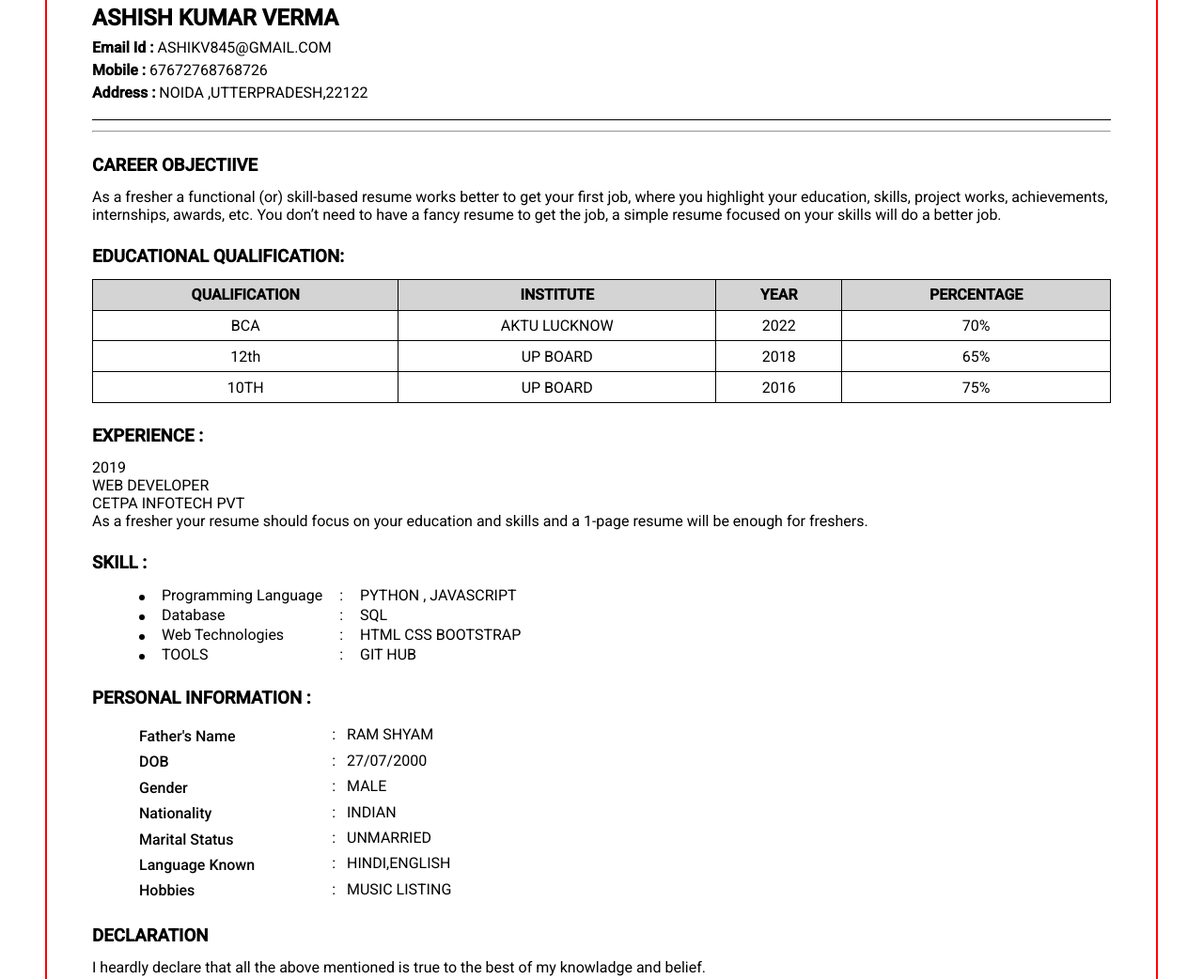
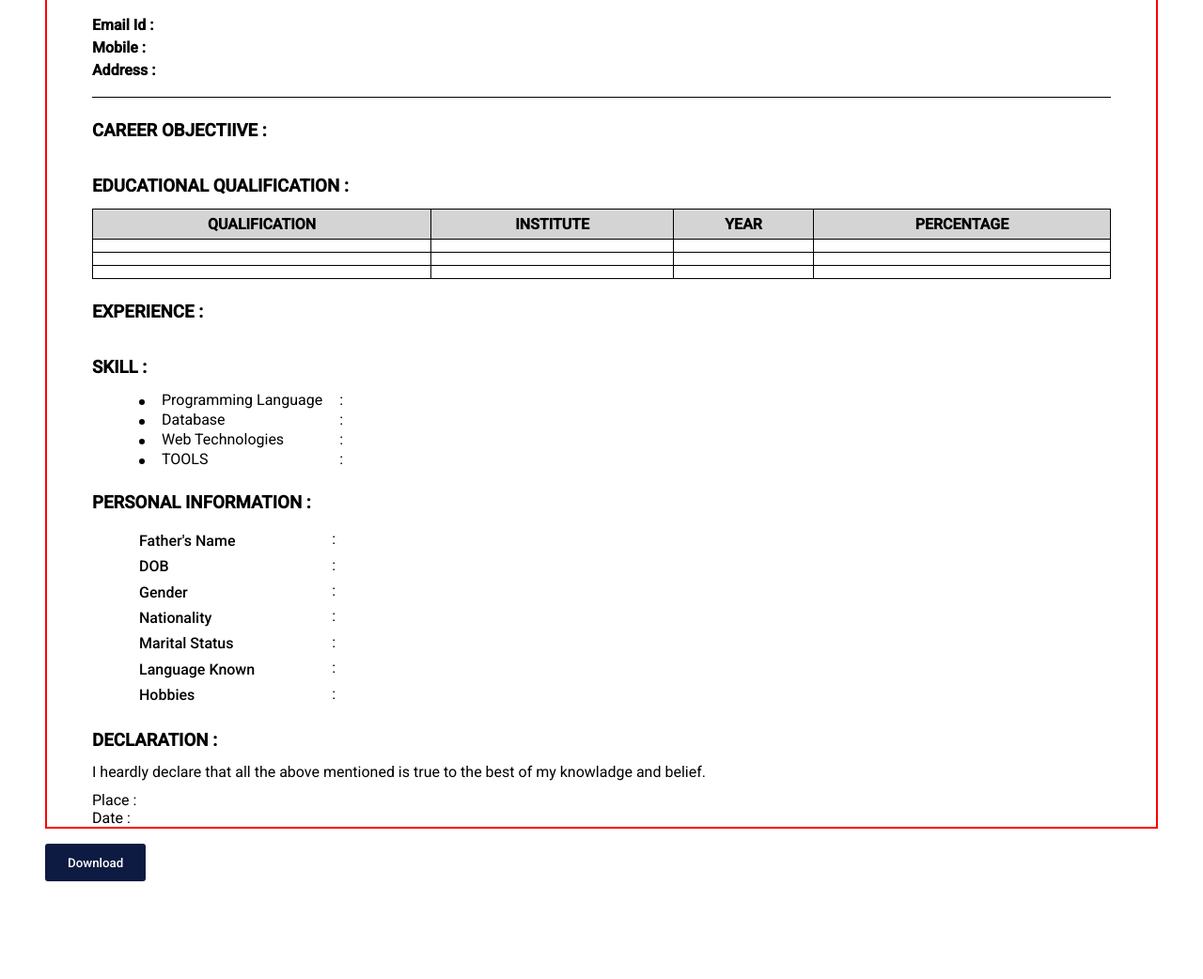
Before and after one commit to Ashishverma48/HTML-CSS-JAVASCRIPT-PROJECT, a plain HTML site: page resume/index.html in a window 1280 px wide. Shown: the part 2660-3702 px from the top of the page at 94% size. After the commit the page ends 3646 px from the top, so only its background shows below. Drawn offline with Linux system fonts and the light colour scheme.

Commit message:
updated index file

```diff
--- a/resume/index.html
+++ b/resume/index.html
@@ -309,22 +309,19 @@
     <section id="resume" class="resume">
         <H1>RESUME</H1>
         <div class="introInResume">
-            <H2 id="name-input">ASHISH KUMAR VERMA</H2>
+            <H2 id="name-input"></H2>
 
-            <P><b>Email Id : </b><span id="email-input">ASHIKV845@GMAIL.COM</span></P>
-            <p><b>Mobile : </b><span id="mobile-input">67672768768726</span></p>
-            <p><b>Address : </b><span id="address-input">NOIDA ,UTTERPRADESH,22122</span></p>
+            <P><b>Email Id : </b><span id="email-input"></span></P>
+            <p><b>Mobile : </b><span id="mobile-input"></span></p>
+            <p><b>Address : </b><span id="address-input"></span></p>
         </div>
-        <hr>
+
         <div class="carrierInResume">
-            <h3>CAREER OBJECTIIVE</h3>
-            <P id="about-input">As a fresher a functional (or) skill-based resume works better to get your first job,
-                where you highlight your education, skills, project works, achievements, internships, awards, etc. You
-                don’t need to have a fancy resume to get the job, a simple resume focused on your skills will do a
-                better job.</P>
+            <h3>CAREER OBJECTIIVE : </h3>
+            <P id="about-input"></P>
         </div>
         <div class="educationInResume">
-            <h3>EDUCATIONAL QUALIFICATION: </h3>
+            <h3>EDUCATIONAL QUALIFICATION : </h3>
             <table class="resume-education">
 
                 <tr>
@@ -334,21 +331,21 @@
                     <TH>PERCENTAGE </TH>
                 </tr>
                 <tr>
-                    <td id="degreeName">BCA</td>
-                    <td id="collegeName">AKTU LUCKNOW</td>
-                    <td id="passing-year">2022</td>
-                    <td id="percentageResume">70%</td>
+                    <td id="degreeName"></td>
+                    <td id="collegeName"></td>
+                    <td id="passing-year"></td>
+                    <td id="percentageResume"></td>
                 </tr>
                 <tr>
-                    <td id="inter">12th</td>
-                    <td id="school_12">UP BOARD</td>
-                    <td id="pass_12">2018</td>
-                    <td id="percent_12">65%</td>
+                    <td id="inter"></td>
+                    <td id="school_12"></td>
+                    <td id="pass_12"></td>
+                    <td id="percent_12"></td>
                 <tr>
-                    <td id="highschool">10TH</td>
-                    <td id="school_10">UP BOARD</td>
-                    <td id="pass_10">2016</td>
-                    <td id="percent_10">75%</td>
+                    <td id="highschool"></td>
+                    <td id="school_10"></td>
+                    <td id="pass_10"></td>
+                    <td id="percent_10"></td>
                 </tr>
 
 
@@ -365,11 +362,10 @@
         <div class="expInResume">
             <h3>EXPERIENCE : </h3>
             <div class="resumeExperience">
-                <p id="jobyear">2019</p>
-                <p id="jobRole-resume">WEB DEVELOPER</p>
-                <p id="companyName-resume">CETPA INFOTECH PVT</p>
-                <p id="discriptionResume">As a fresher your resume should focus on your education and skills and a
-                    1-page resume will be enough for freshers.</p>
+                <p id="jobyear"></p>
+                <p id="jobRole-resume"></p>
+                <p id="companyName-resume"></p>
+                <p id="discriptionResume"></p>
 
             </div>
         </div>
@@ -381,25 +377,25 @@
                     <td><span></span></td>
                     <td>Programming Language</td>
                     <td>:</td>
-                    <td id="proLanguage">PYTHON , JAVASCRIPT</td>
+                    <td id="proLanguage"></td>
                 </tr>
                 <tr>
                     <td><span></span></td>
                     <td>Database</td>
                     <td>:</td>
-                    <td id="database">SQL</td>
+                    <td id="database"></td>
                 </tr>
                 <tr>
                     <td><span></span></td>
                     <td>Web Technologies</td>
                     <td>:</td>
-                    <td id="webTech">HTML CSS BOOTSTRAP</td>
+                    <td id="webTech"></td>
                 </tr>
                 <tr>
                     <td><span></span></td>
                     <td>TOOLS</td>
                     <td>:</td>
-                    <td id="os">GIT HUB</td>
+                    <td id="os"></td>
                 </tr>
             </table>
         </div>
@@ -411,55 +407,57 @@
 
                     <th>Father's Name </th>
                     <td>:</td>
-                    <td id="txtFatherName">RAM SHYAM</td>
+                    <td id="txtFatherName"></td>
                 </tr>
                 <tr>
                     <th>DOB</th>
                     <td>:</td>
-                    <td id="txtDob">27/07/2000</td>
+                    <td id="txtDob"></td>
                 </tr>
                 <tr>
                     <th>Gender</th>
                     <td>:</td>
-                    <td id="txtGender">MALE</td>
+                    <td id="txtGender"></td>
                 </tr>
                 <tr>
                     <th>Nationality</th>
                     <td>:</td>
-                    <td id="txtNation">INDIAN</td>
+                    <td id="txtNation"></td>
                 </tr>
                 <tr>
                     <th>Marital Status</th>
                     <td>:</td>
-                    <td id="txtMarital">UNMARRIED</td>
+                    <td id="txtMarital"></td>
                 </tr>
                 <tr>
                     <th>Language Known</th>
                     <td>:</td>
-                    <td id="txtLanguage">HINDI,ENGLISH </td>
+                    <td id="txtLanguage"></td>
                 </tr>
                 <tr>
                     <th >Hobbies </th>
                     <td>:</td>
-                    <td id="txtHobbies"> MUSIC LISTING </td>
+                    <td id="txtHobbies"> </td>
                 </tr>
 
             </table>
         </div>
 
         <div class="declaration">
-            <h3>DECLARATION </h3>
+            <h3>DECLARATION : </h3>
             <P>I heardly declare that all the above mentioned is true to the best of my knowladge and belief.</P>
         </div>
-        <div>
-            <div class="placeDate">
-                <P>Place : <span id="place">NOIDA</span></P>
-                <p>Date : <span id="date">11/22/2022</span></p>
+        <div class="placeDate">
+            <div >
+                <P>Place : <span id="place"></span></P>
+                <p>Date : <span id="date"></span></p>
             </div>
-            <p id="signature">ASHISH KUMAR VERMA</p>
+            <p id="signature"></p>
 
         </div>
     </section>
+
+    <button onclick="download()" >Download</button>
     </main>
 
 </body>
```
